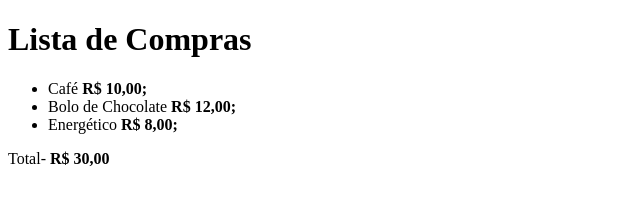
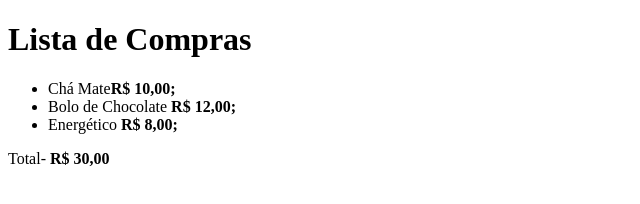
Before and after one commit to V1tor-Martins/aula-tabela, a plain HTML site: page index.html in a window 1280 px wide. Shown: the full height of the page, 0-640 px from the left. Drawn offline with Linux system fonts and the light colour scheme.

Commit message:
mudei de cafe para chá

```diff
--- a/index.html
+++ b/index.html
@@ -13,7 +13,7 @@
     <h1>Lista de Compras</h1>
 
     <ul>
-        <li>Café <strong>R$ 10,00;</strong></li>
+        <li>Chá Mate<strong>R$ 10,00;</strong></li>
         <li>Bolo de Chocolate <strong>R$ 12,00;</strong></li>
         <li>Energético <strong>R$ 8,00;</strong></li>
     </ul>
```
